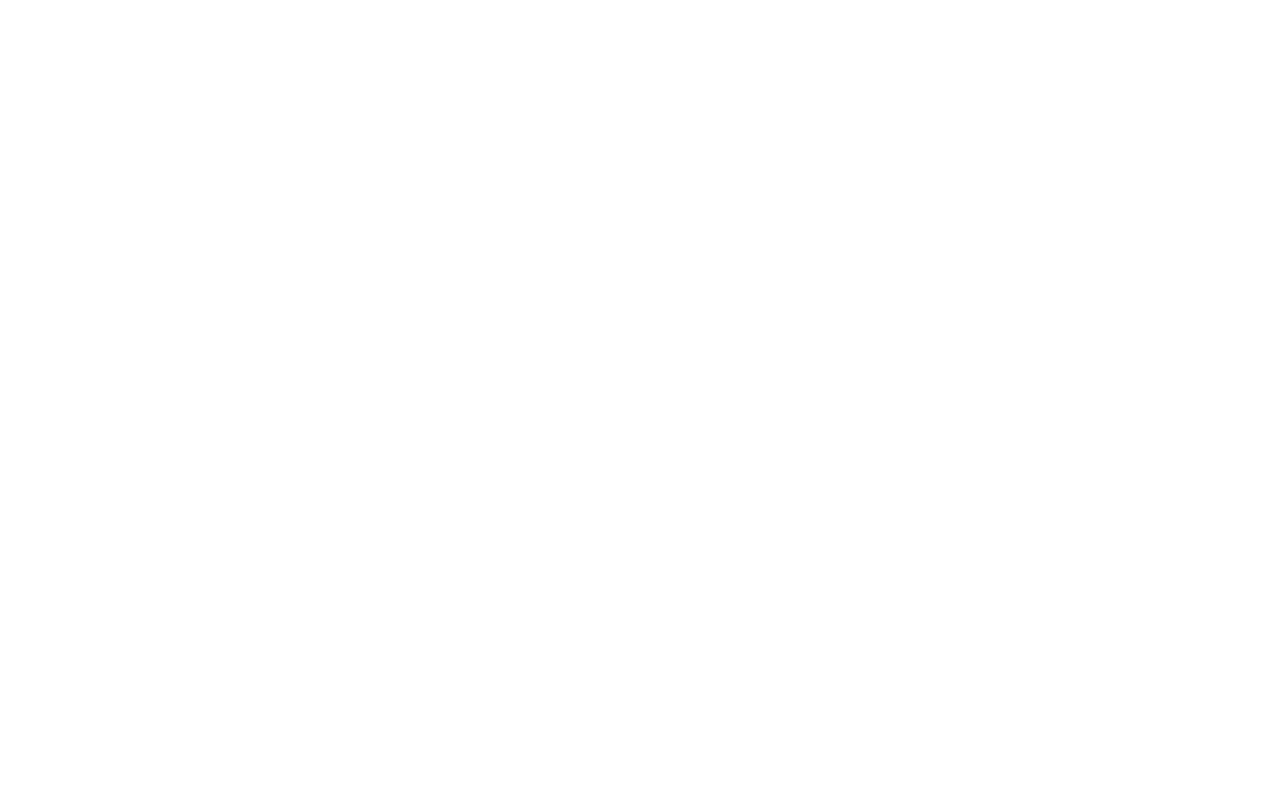
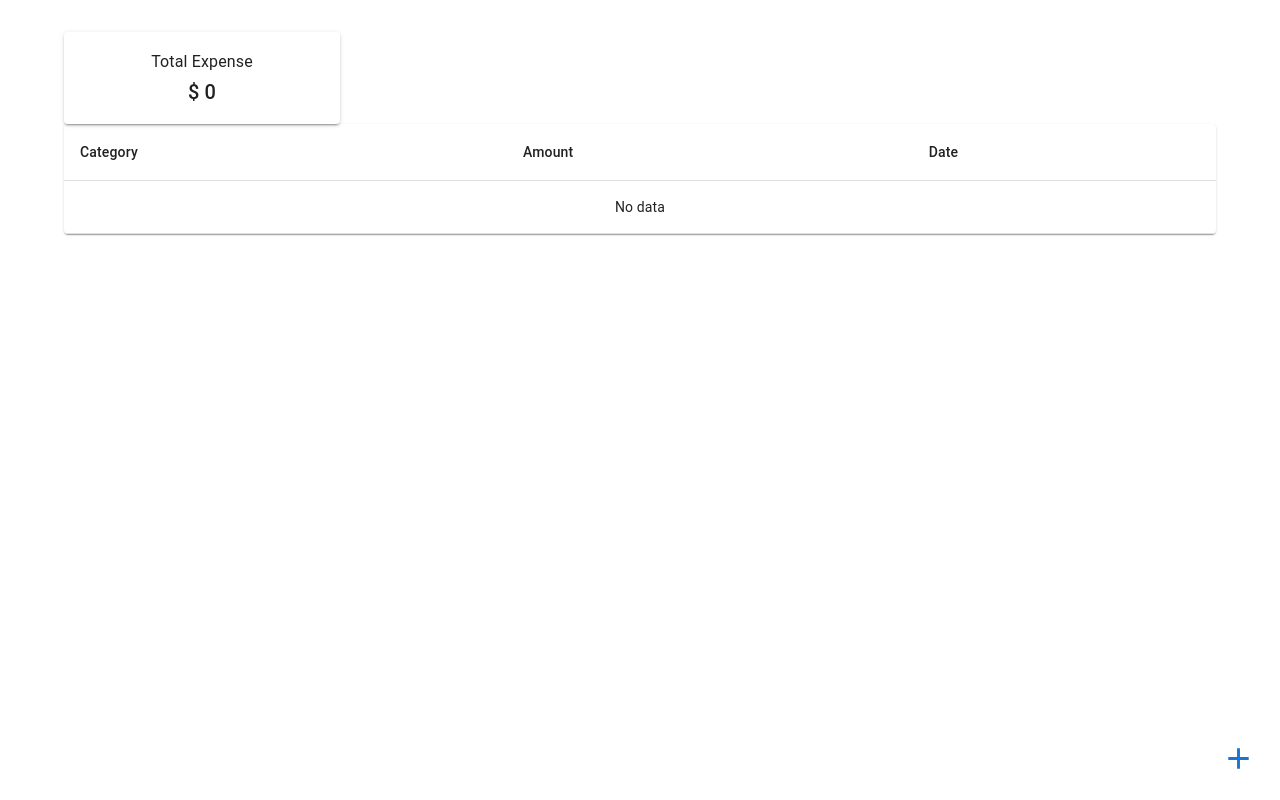
Before and after one commit to iamtushark/finance-management-2, a React (Vite) app: page /expense in a window 1280 px wide. Before the commit this address had no page. Built offline with nearby package versions, Linux system fonts and the light colour scheme.

Commit message:
added expense, and income screen and replaced  most of the Box components with its sibling Stack. Some occurences of Box component still exist in COmmon components.

```diff
--- /dev/null
+++ b/src/Components/Common/CommonSummarySection.tsx
@@ -0,0 +1,23 @@
+import React from 'react';
+import { Grid, Paper, Typography } from '@mui/material';
+import { selectTransactions } from '../../features/transaction/transactionSlice';
+import { useSelector } from 'react-redux';
+
+const CommonSummaryCard = ({ title, value }: { title: string, value: string }) => (
+  <Paper elevation={2} style={{ padding: '16px', textAlign: 'center' }}>
+    <Typography variant="subtitle1">{title}</Typography>
+    <Typography variant="h6">{value}</Typography>
+  </Paper>
+);
+
+const CommonSummarySection: React.FC<{total: number; type: string}> = ({total, type}) => {
+  return(
+    <Grid container spacing={2}>
+      <Grid item xs={3}>
+        <CommonSummaryCard title={`Total ${type}`} value={`$ ${total.toString()}`} />
+      </Grid>
+    </Grid>
+  );
+}
+
+export default CommonSummarySection;
--- /dev/null
+++ b/src/Components/Common/CommonTableSection.tsx
@@ -0,0 +1,52 @@
+import React from 'react';
+import { Table, TableBody, TableCell, TableContainer, TableHead, TableRow, Paper, IconButton } from '@mui/material';
+import { Add as AddIcon } from '@mui/icons-material';
+import { useSelector } from 'react-redux';
+import { selectTransactions } from '../../features/transaction/transactionSlice';
+import { Transaction } from '../../dbOperations/interfaces';
+
+interface CommonTableSectionProps {
+  transactions: Transaction[];
+}
+
+const CommonTableSection: React.FC<CommonTableSectionProps> = ({transactions}) =>{
+
+  return (
+    <TableContainer component={Paper}>
+      <Table>
+        <TableHead>
+          <TableRow>
+            <TableCell>Category</TableCell>
+            <TableCell>Amount</TableCell>
+            <TableCell>Date</TableCell>
+          </TableRow>
+        </TableHead>
+        <TableBody>
+          {
+            transactions.length>0 ? (
+              transactions.map( (trxn) => (
+                <TableRow>
+                  <TableCell>{trxn.type}</TableCell>
+                  <TableCell>{trxn.amount}</TableCell>
+                  <TableCell>{trxn.date.toDateString()}</TableCell>
+                </TableRow>
+              ))
+            ):(
+              <TableRow>
+                <TableCell colSpan={7} align="center">No data</TableCell>
+              </TableRow>
+            )
+          }
+        </TableBody>
+      </Table>
+    </TableContainer>
+  );
+}
+
+const AddButton = () => (
+  <IconButton color="primary" style={{ position: 'fixed', bottom: 16, right: 16 }}>
+    <AddIcon fontSize="large" />
+  </IconButton>
+);
+
+export { CommonTableSection, AddButton };
--- a/src/Components/SummaryCard.tsx
+++ b/src/Components/SummaryCard.tsx
@@ -1,5 +1,5 @@
 import React from 'react';
-import { Card, CardContent, Typography, Box } from '@mui/material';
+import { Card, CardContent, Typography, Stack } from '@mui/material';
 
 interface SummaryCardProps {
   title: string;
@@ -11,12 +11,12 @@
   return (
     <Card sx={{ width: '100%', mx: 'auto', my: 1, p: 1, display: 'flex', flexDirection: 'column', alignItems: 'center', textAlign: 'center', border: '1px solid #ccc', borderRadius: '16px' }}>
       <CardContent sx={{ display: 'flex', flexDirection: 'column', alignItems: 'center', p: 0.5 }}>
-        <Box sx={{ display: 'flex', alignItems: 'center', mb: 1 }}>
+        <Stack sx={{ display: 'flex', alignItems: 'center', mb: 1 }}>
           {icon}
           <Typography variant="subtitle2" component="div" sx={{ ml: 1 }}>
             {title}
           </Typography>
-        </Box>
+        </Stack>
         <Typography variant="h5" component="div" sx={{ mt: 0.5 }}>
           {value}
         </Typography>
--- a/src/Routes/PublicRoutes.tsx
+++ b/src/Routes/PublicRoutes.tsx
@@ -2,12 +2,16 @@
 import { Routes, Route } from "react-router-dom";
 import LoginPage from "../Screens/Login/Index";
 import SignupPage from "../Screens/Signup/Index";
+import Expenses from "../Screens/Expense/Index";
+import Incomes from "../Screens/Income/Index";
 
 const PublicRoutes: React.FC = () => {
   return (
     <Routes>
       <Route path="/login" element={<LoginPage />} />
       <Route path="/signup" element={<SignupPage />} />
+      <Route path="/income" element={<Incomes />} />
+      <Route path="/expense" element={<Expenses />} />
     </Routes>
   );
 };
--- /dev/null
+++ b/src/Screens/Expense/Index.tsx
@@ -0,0 +1,26 @@
+import React from 'react';
+import { Container } from '@mui/material';
+import { CommonTableSection, AddButton } from '../../Components/Common/CommonTableSection';
+import { Transaction, TransactionType } from '../../dbOperations/interfaces';
+import { useSelector } from 'react-redux';
+import { selectTransactions } from '../../features/transaction/transactionSlice';
+import CommonSummarySection from '../../Components/Common/CommonSummarySection';
+
+const Expenses:React.FC = () => {
+  const trxns = useSelector(selectTransactions);
+  const expenses = trxns.filter((trxn: Transaction)=>(trxn.type==='Expense'));
+  let sum = 0;
+  expenses.forEach((income)=>{sum += income.amount});
+
+  return(
+    <Container sx={{
+      p: 4,
+    }}>
+      <CommonSummarySection total={sum} type='Expense'/>
+      <CommonTableSection transactions={expenses}/>
+      <AddButton />
+    </Container>
+  );
+}
+
+export default Expenses;
--- /dev/null
+++ b/src/Screens/Income/Index.tsx
@@ -0,0 +1,26 @@
+import React from 'react';
+import { Container } from '@mui/material';
+import CommonSummarySection from '../../Components/Common/CommonSummarySection';
+import { CommonTableSection, AddButton } from '../../Components/Common/CommonTableSection';
+import { Transaction, TransactionType } from '../../dbOperations/interfaces';
+import { useSelector } from 'react-redux';
+import { selectTransactions } from '../../features/transaction/transactionSlice';
+
+const Incomes:React.FC = () => {
+  const trxns = useSelector(selectTransactions);
+  const incomes = trxns.filter((trxn: Transaction)=>(trxn.type==='Income'));
+  let sum = 0;
+  incomes.forEach((income)=>{sum += income.amount});
+
+  return(
+    <Container sx={{
+      p: 4,
+    }}>
+      <CommonSummarySection total={sum} type='Income'/>
+      <CommonTableSection transactions={incomes}/>
+      <AddButton />
+    </Container>
+  );
+}
+
+export default Incomes;
--- a/src/Screens/Login/Index.tsx
+++ b/src/Screens/Login/Index.tsx
@@ -2,7 +2,7 @@
 import { useForm } from "react-hook-form";
 import { yupResolver } from "@hookform/resolvers/yup";
 import { useNavigate } from "react-router-dom";
-import Box from "@mui/material/Box";
+import { Stack } from "@mui/material";
 import Grid from "@mui/material/Grid";
 import CardActions from "@mui/material/CardActions";
 import { LoginFormInterface } from "./Interfaces";
@@ -54,7 +54,7 @@
         <CommonCard>
           <CommonCardContent>
             <CommonHeadingTypography>Login</CommonHeadingTypography>
-            <Box
+            <Stack
               component="form"
               onSubmit={handleSubmit(onSubmit)}
               sx={{ flexGrow: 1 }}
@@ -84,7 +84,7 @@
                   </CardActions>
                 </Grid>
               </Grid>
-            </Box>
+            </Stack>
             {error && <CommonErrorTypography>{error}</CommonErrorTypography>}
           </CommonCardContent>
         </CommonCard>
--- a/src/Screens/Signup/Index.tsx
+++ b/src/Screens/Signup/Index.tsx
@@ -4,7 +4,7 @@
 import { yupResolver } from "@hookform/resolvers/yup";
 import MenuItem from "@mui/material/MenuItem";
 import CardActions from "@mui/material/CardActions";
-import Box from "@mui/material/Box";
+import { Stack } from "@mui/material";
 import Grid from "@mui/material/Grid";
 import { RegisterForm } from "./Interfaces";
 import SignupSchema from "./ValidationSchema";
@@ -57,7 +57,7 @@
         <CommonCard>
           <CommonCardContent>
             <CommonHeadingTypography>Sign Up</CommonHeadingTypography>
-            <Box
+            <Stack
               component="form"
               onSubmit={handleSubmit(onSubmit)}
               sx={{ flexGrow: 1 }}
@@ -104,7 +104,7 @@
                   </CardActions>
                 </Grid>
               </Grid>
-            </Box>
+            </Stack>
             {error && <CommonErrorTypography>{error}</CommonErrorTypography>}
           </CommonCardContent>
         </CommonCard>
```
Also changed, not shown: src/Screens/Dashboard/Index.tsx (+5 -5 lines).
